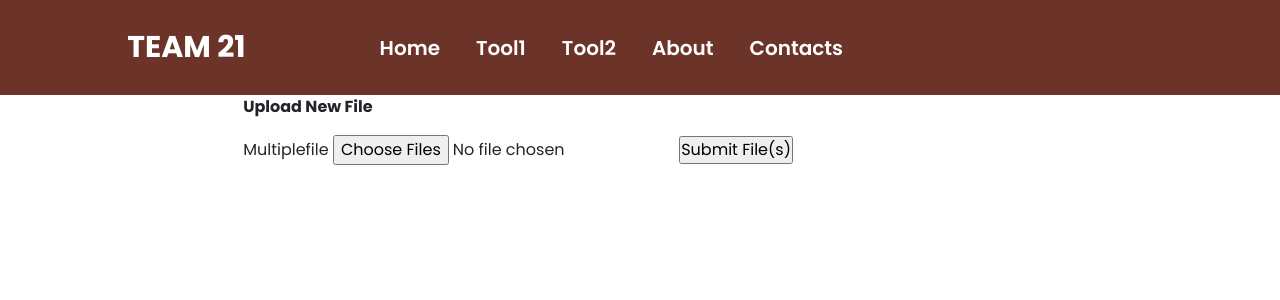
After one commit to lujor20/CITS3200_Project, a Flask app: page /analyse in a window 1280 px wide. The commit adds this page. Shown: the top 300 px of the page. Run offline with Flask 3, Linux system fonts and the light colour scheme; some libraries are stand-ins or nearby versions.

Commit message:
Able to read multiple files - no validation though

```diff
--- a/app/tool1/forms.py
+++ b/app/tool1/forms.py
@@ -1,6 +1,7 @@
 from flask_wtf import FlaskForm
 from flask_wtf.file import FileField, FileAllowed, FileRequired
-from wtforms import SubmitField
+from wtforms import SubmitField, MultipleFileField
+from wtforms.validators import DataRequired, Regexp
 from werkzeug.utils import secure_filename
 
 class FileForm(FlaskForm):
@@ -9,3 +10,8 @@ class FileForm(FlaskForm):
     FileAllowed(['docx'])])
 
   submit = SubmitField("Submit File")
+
+class MultipleFileForm(FlaskForm):
+  multipleFile = MultipleFileField(validators=[DataRequired()])
+
+  submit = SubmitField("Submit File(s)")
--- a/app/tool1/routes.py
+++ b/app/tool1/routes.py
@@ -1,9 +1,9 @@
 import os
 import random
-from flask import render_template, jsonify
+from flask import render_template, jsonify, request
 from werkzeug.utils import secure_filename
 from . import tool1
-from .forms import FileForm
+from .forms import FileForm, MultipleFileForm
 
 from .extractXML import *
 from .docx_meta import *
@@ -61,3 +61,16 @@ def visualise():
             docx_content_properties_array = docx_content_properties_array)
 
     return render_template('visualise.html', form=form)
+
+@tool1.route('/analyse', methods = ['GET', 'POST'])
+def analyse():
+    multipleForm = MultipleFileForm()
+
+    if multipleForm.validate_on_submit():
+        # List of files
+        files = request.files.getlist(multipleForm.multipleFile.name)
+        for file in files:
+            print(file.filename)
+    #https://stackoverflow.com/questions/53021662/multiplefilefield-wtforms
+
+    return render_template('analyse.html', multipleForm = multipleForm)
--- /dev/null
+++ b/app/tool1/templates/analyse.html
@@ -0,0 +1,22 @@
+{% extends "base.html" %}
+
+{% block head_content %}
+{% endblock %}
+
+{% block body_content %}
+
+<section>
+  <div class="form" id="upload">
+    <p><b>Upload New File</b></p>
+    <form method='POST' action='{{ url_for('tool1.analyse') }}' enctype="multipart/form-data">
+      {{ multipleForm.csrf_token }}
+      {{ multipleForm.multipleFile.label }}
+      {{ multipleForm.multipleFile() }}
+      {% for error in multipleForm.multipleFile.errors%}
+      <p>[{{ error }}]</p>
+      {% endfor %}
+      {{multipleForm.submit() }}
+    </form>
+  </div>
+</section>
+{% endblock %}
--- a/app/tool1/templates/visualise.html
+++ b/app/tool1/templates/visualise.html
@@ -66,6 +66,7 @@
 <section class="grid-container">
   <!-- Column 1 -->
   <section class="menu">
+    <a href={{ url_for('tool1.analyse') }}>link to analyse</a>
     <div class="form" id="upload">
       <p><b>Upload New File</b></p>
       <form method='POST' action='/visualise', enctype="multipart/form-data">
```
Also changed, not shown: app/tool1/analyse.py (added).
